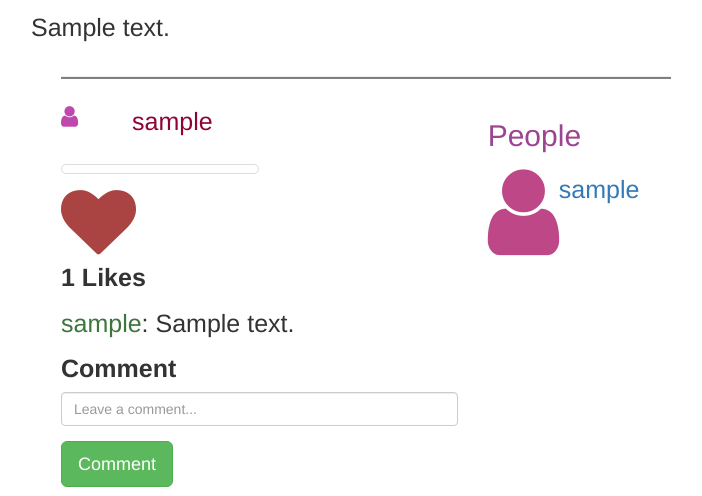
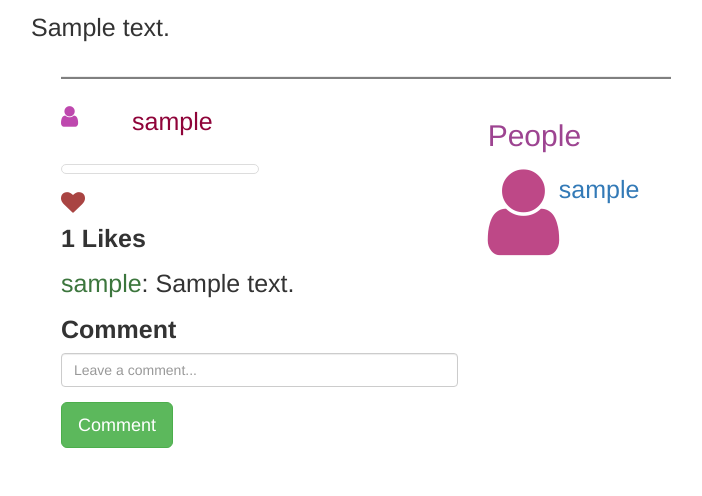
Before and after one commit to encok/Photo-Insta, a Django app: page /accounts/profile/ in a window 1280 px wide. Shown: the part 282-778 px from the top of the page, without its empty margins (274-976 px from the left). Run offline with Django 3.2, Linux system fonts and the light colour scheme; a user stored in the database is signed in; tables that the repository leaves empty hold one stand-in row (values such as "Sample post"); some libraries are stand-ins or nearby versions.

Commit message:
editting profile

```diff
--- a/gram/templates/profile/profile.html
+++ b/gram/templates/profile/profile.html
@@ -74,7 +74,7 @@
       <div class="card-body">
         <div>
           <a href=" {% url 'like' image_id=photo.id %}">
-            <i class="fa fa-heart fa-3x text-danger" aria-hidden="true"></i></a>
+            <i class="fa fa-heart fa-3x text-danger" style="font-size:24px;" aria-hidden="true"></i></a>
           <p><strong class="ml-3 photo_likes">{{photo.saved_likes}} </strong>
             <strong>Likes</strong>
           </p>
```
